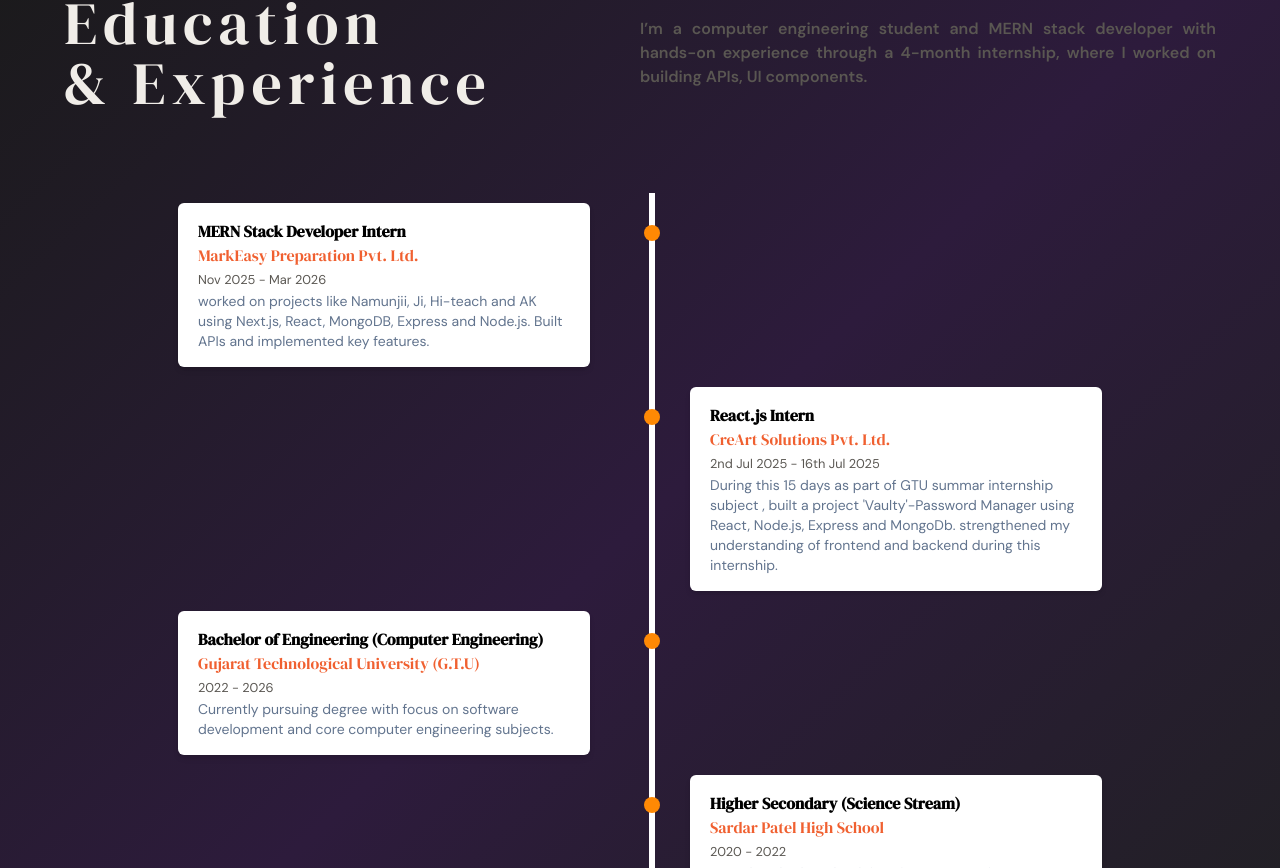
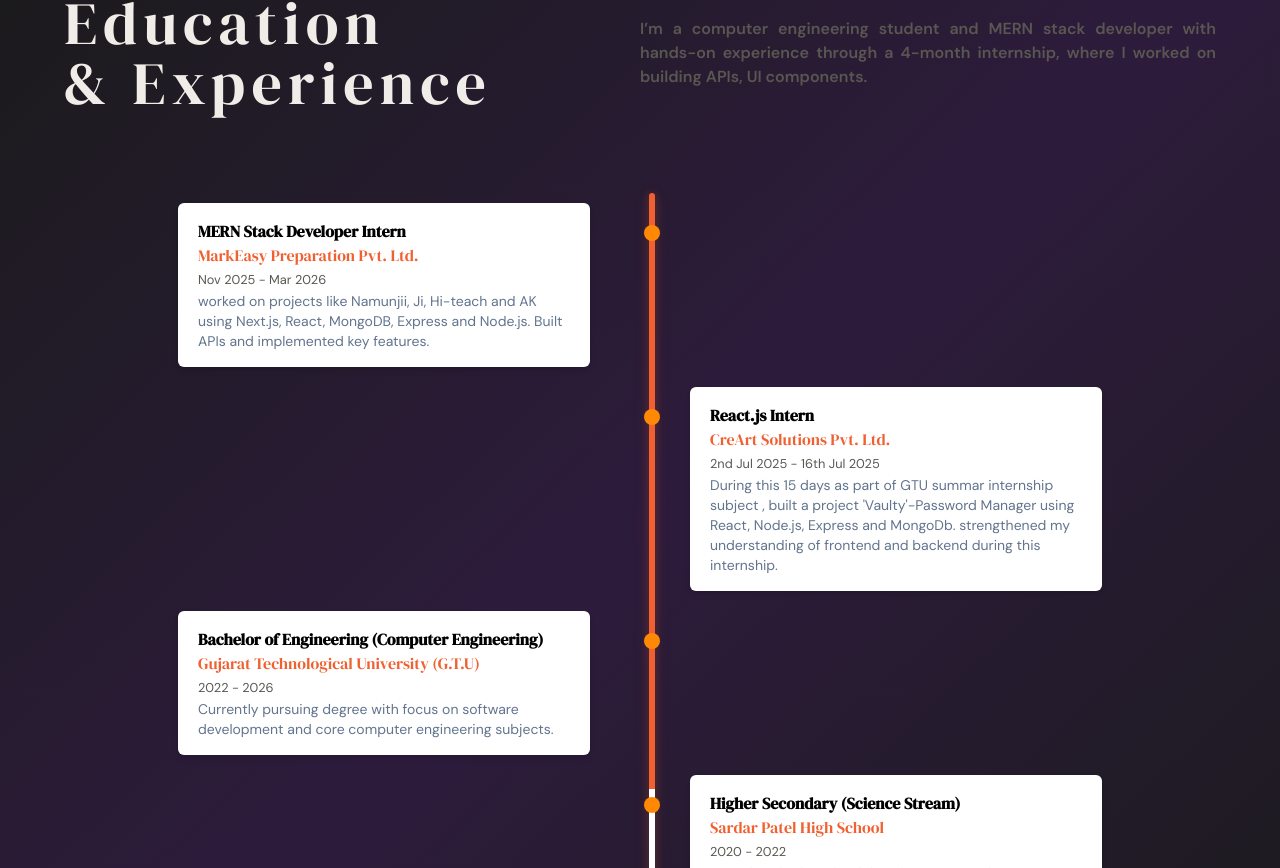
Before and after one commit to Abhis1605/my-portfolio, a Next.js app: page / in a window 1280 px wide. Shown: the part 1592-2460 px from the top of the page. Built offline with nearby package versions, Linux system fonts and the light colour scheme.

Commit message:
animation: about and timeline section

```diff
--- a/src/app/globals.css
+++ b/src/app/globals.css
@@ -1,15 +1,15 @@
 @import "tailwindcss";
 
 :root {
-  --background: #1F2120;
+  --background: #1f2120;
   --foreground: #f0ede8;
 
-  --accent: #f06030;        /* your primary orange */
-  --accent-warm: #e84d1c;   /* deeper orange for hover */
-  --accent-muted: #7a3018;  /* dark orange for subtle tints */
-  --surface: #141414;       /* card/section bg */
-  --surface-2: #1c1c1c;     /* elevated surface */
-  --muted: #5a5752;         /* placeholder / secondary text */
+  --accent: #f06030; /* your primary orange */
+  --accent-warm: #e84d1c; /* deeper orange for hover */
+  --accent-muted: #7a3018; /* dark orange for subtle tints */
+  --surface: #141414; /* card/section bg */
+  --surface-2: #1c1c1c; /* elevated surface */
+  --muted: #5a5752; /* placeholder / secondary text */
   --border: rgba(240, 96, 48, 0.15); /* orange-tinted borders */
 }
 
@@ -29,7 +29,7 @@
   --font-logo: var(--font-logo);
 }
 
-*{
+* {
   scrollbar-width: thin;
   scrollbar-color: #f06030 #0d0d0d;
 }
@@ -41,14 +41,17 @@
 body {
   background: var(--background);
   color: var(--foreground);
-  font-family:var(--font-body), sans-serif;
+  font-family: var(--font-body), sans-serif;
 }
 
-h1, h2, h3, h4 {
+h1,
+h2,
+h3,
+h4 {
   font-family: var(--font-display), serif;
 }
 
-.syne{
+.syne {
   font-family: var(--font-logo);
 }
 /* Custom scrollbar */
@@ -69,8 +72,7 @@
   background: #e84d1c;
 }
 
-
-.hero-header{
+.hero-header {
   width: 100%;
   min-height: 100vh;
   background-image: url("/hero-bg.png");
@@ -87,15 +89,14 @@
   inset: 0;
   background: linear-gradient(
     to top,
-    rgba(0,0,0,0.8),
-    rgba(0,0,0,0.3),
+    rgba(0, 0, 0, 0.8),
+    rgba(0, 0, 0, 0.3),
     transparent
   );
 }
 
-
 @media (max-width: 1024px) {
-  .hero-header{
+  .hero-header {
     background-position: 50% center;
   }
 }
@@ -107,16 +108,33 @@
   }
 }
 
-.timeline::after{
+.timeline {
+  position: relative;
+  --line-progress: 0;
+}
+
+.timeline::after {
   content: " ";
   position: absolute;
   width: 6px;
   height: 100%;
-  background: #fff;
   top: 0;
   left: 50%;
   margin-left: 9px;
   z-index: 6;
+  border-radius: 9999px;
+
+  background: linear-gradient(
+    to bottom,
+    #f06030 0%,
+    #f06030 calc(var(--line-progress) * 100%),
+    #ffffff calc(var(--line-progress) * 100%),
+    #ffffff 100%
+  );
+
+  box-shadow:
+    0 0 8px rgba(240, 96, 48, 0.25),
+    0 0 16px rgba(240, 96, 48, 0.15);
 }
 
 @media (max-width: 1000px) {
@@ -124,9 +142,3 @@
     left: 0;
   }
 }
-
-@media screen and (max-width: 768px){
-  .timeline::after{
-    left: 0;
-  }
-}
--- a/src/components/About.jsx
+++ b/src/components/About.jsx
@@ -1,38 +1,46 @@
+"use client"
+
 import Image from "next/image";
 import React from "react";
+import { motion } from "framer-motion";
+import { fadeUp, scaleIn, staggerContainer, viewportOnce } from "@/lib/animations";
 
 export default function About() {
   return (
     <section id="about" className="px-[8%] lg:px-[5%] py-10 lg:py-20">
-      <div className="grid grid-cols-1 lg:grid-cols-2">
-        <div className="flex md:items-center lg:items-start  flex-col">
-          <h1 className=" text-4xl md:text-5xl lg:text-6xl text-center tracking-widest mb-6">About Me</h1>
-          <p className="text-center font-semibold lg:text-justify md:text-2xl lg:text-base text-muted  lg:w-[85%] mb-6">
+      <motion.div variants={staggerContainer} initial="hidden" whileInView="show" viewport={viewportOnce} className="grid grid-cols-1 lg:grid-cols-2">
+        <motion.div variants={staggerContainer} className="flex md:items-center lg:items-start  flex-col">
+          <motion.h1 className=" text-4xl md:text-5xl lg:text-6xl text-center tracking-widest mb-6" variants={fadeUp}>About Me</motion.h1>
+          <motion.p variants={fadeUp} className="text-center font-semibold lg:text-justify md:text-2xl lg:text-base text-muted  lg:w-[85%] mb-6">
             I’m a computer engineering student and a MERN stack developer,
             focused on building clean and functional web applications. I enjoy
             working on real-world projects and continuously improving my
             development skills.
-          </p>
+          </motion.p>
 
+          <motion.div variants={scaleIn}>
           <Image
             width={455}
             height={250}
             src="/about-img/img-1.jpg"
             alt="my-img-1"
           />
-        </div>
+          </motion.div>
+        </motion.div>
 
-        <div className="relative p-4 flex flex-col md:flex-row lg:flex-row items-center justify-center">
+        <motion.div variants={staggerContainer} className="relative p-4 flex flex-col md:flex-row lg:flex-row items-center justify-center">
 
-                <div  className=" w-full h-85 md:w-80 md:h-80 lg:w-80 lg:h-80 flex items-center justify-center z-2 bg-background lg:absolute  lg:bottom-0 lg:left-0">
+                <motion.div variants={scaleIn}  className=" w-full h-85 md:w-80 md:h-80 lg:w-80 lg:h-80 flex items-center justify-center z-2 bg-background lg:absolute  lg:bottom-0 lg:left-0">
                     <Image className="w-62.5 h-62.5 lg:w-75 lg:h-75"  src="/about-img/img-2.jpg" height={300} width={300} alt="my-img-2" />
-                </div>
+                </motion.div>
 
+                <motion.div variants={scaleIn}>
                 <Image className="w-62.5 h-62.5 lg:w-100 lg:h-90 lg:absolute lg:top-20 lg:right-0" src="/about-img/img-3.jpg" height={300} width={400} alt="my-img-3"  />
-        </div>
+                </motion.div>
+        </motion.div>
 
 
-      </div>
+      </motion.div>
     </section>
   );
 }
--- a/src/components/Timeline.jsx
+++ b/src/components/Timeline.jsx
@@ -1,33 +1,96 @@
+"use client";
+
 import { timelineData } from "@/data/timelineData";
-
+import { motion, useScroll, useSpring } from "framer-motion";
+import { fadeUp, staggerContainer, viewportOnce } from "@/lib/animations";
+import { useRef } from "react";
 
 export default function Timeline() {
+  const timelineRef = useRef(null);
+
+  // Track scroll on timeline container itself (not whole section)
+  const { scrollYProgress } = useScroll({
+    target: timelineRef,
+    offset: ["start 75%", "end 25%"],
+  });
+
+  // Smooth the progress for better line fill animation
+  const lineProgress = useSpring(scrollYProgress, {
+    stiffness: 120,
+    damping: 22,
+    mass: 0.35,
+  });
+
   return (
-    <section id="timeline" className="py-20 bg-linear-to-br from-[#1a1a1a] via-[#2d1b3c] to-[#1a1a1a]text-foreground">
+    <section
+      id="timeline"
+      className="py-20 bg-linear-to-br from-[#1a1a1a] via-[#2d1b3c] to-[#1a1a1a] text-foreground"
+    >
       <div className="px-[8%] lg:px-[5%]">
-            <div className="flex items-center flex-col lg:flex-row  lg:justify-between">
-                <h1 className="w-full lg:w-1/2 text-4xl md:text-5xl mb-6 lg:mb-0 lg:text-6xl text-center lg:text-start tracking-widest">Education<br /> & Experience</h1>
-                <p className="text-muted font-semibold text-center md:text-center lg:text-justify text-base w-full lg:w-1/2">
-                    I’m a computer engineering student and MERN stack developer with hands-on experience through a 4-month internship, where I worked on building APIs, UI components.
-                </p>
-            </div>
+        <motion.div
+          className="flex items-center flex-col lg:flex-row lg:justify-between"
+          variants={staggerContainer}
+          initial="hidden"
+          whileInView="show"
+          viewport={viewportOnce}
+        >
+          <motion.h1
+            variants={fadeUp}
+            className="w-full lg:w-1/2 text-4xl md:text-5xl mb-6 lg:mb-0 lg:text-6xl text-center lg:text-start tracking-widest"
+          >
+            Education
+            <br />& Experience
+          </motion.h1>
 
-           <div className="max-w-5xl relative mx-auto timeline mt-10 lg:mt-20">
+          <motion.p
+            variants={fadeUp}
+            className="text-muted font-semibold text-center md:text-center lg:text-justify text-base w-full lg:w-1/2"
+          >
+            I’m a computer engineering student and MERN stack developer with hands-on
+            experience through a 4-month internship, where I worked on building APIs,
+            UI components.
+          </motion.p>
+        </motion.div>
 
+        <motion.div
+          ref={timelineRef}
+          className="max-w-5xl relative mx-auto timeline mt-10 lg:mt-20"
+          style={{ "--line-progress": lineProgress }}
+        >
           {timelineData.map((timeline, index) => (
-                <div key={index} className={`px-6 md:px-8 lg:px-12.5 py-2.5 relative w-full lg:w-1/2 ${index % 2 === 0 ? "lg:left-0" : "lg:left-1/2"}`}>
-                    <div className={`w-4 h-4 bg-orange-400 rounded-full absolute top-8 z-10 left-1 ${index % 2 === 0 ? "lg:left-[100.8%]" : "lg:left-1"}`}></div>
-                <div className="px-5 py-4 bg-white  rounded-md text-black text-base shadow-md  max-w-full">
+            <motion.div
+              key={timeline.id ?? index}
+              initial={{ opacity: 0, y: 35, x: index % 2 === 0 ? -22 : 22 }}
+              whileInView={{ opacity: 1, y: 0, x: 0 }}
+              transition={{ duration: 0.55, ease: [0.22, 1, 0.36, 1] }}
+              viewport={{ once: true, amount: 0.35 }}
+              className={`px-6 md:px-8 lg:px-12.5 py-2.5 relative w-full lg:w-1/2 ${
+                index % 2 === 0 ? "lg:left-0" : "lg:left-1/2"
+              }`}
+            >
+              <motion.div
+                initial={{ scale: 0.7, opacity: 0.5 }}
+                whileInView={{ scale: 1, opacity: 1 }}
+                transition={{ type: "spring", stiffness: 260, damping: 18 }}
+                viewport={{ once: true, amount: 0.6 }}
+                className={`w-4 h-4 bg-orange-400 rounded-full absolute top-8 z-10 left-1 ${
+                  index % 2 === 0 ? "lg:left-[100.8%]" : "lg:left-1"
+                }`}
+              />
+
+              <motion.div
+                whileHover={{ y: -4, scale: 1.01 }}
+                transition={{ type: "spring", stiffness: 280, damping: 18 }}
+                className="px-5 py-4 bg-white rounded-md text-black text-base shadow-md max-w-full"
+              >
                 <h2 className="font-semibold">{timeline.title}</h2>
                 <h4 className="font-normal text-accent">{timeline.subTitle}</h4>
                 <small className="text-muted font-normal mb-3.5">{timeline.date}</small>
                 <p className="text-sm text-slate-500">{timeline.description}</p>
-                </div>
-            </div>
+              </motion.div>
+            </motion.div>
           ))}
-
-           </div>
-
+        </motion.div>
       </div>
     </section>
   );
```
Lines whose indentation alone changed are shown as unchanged.
